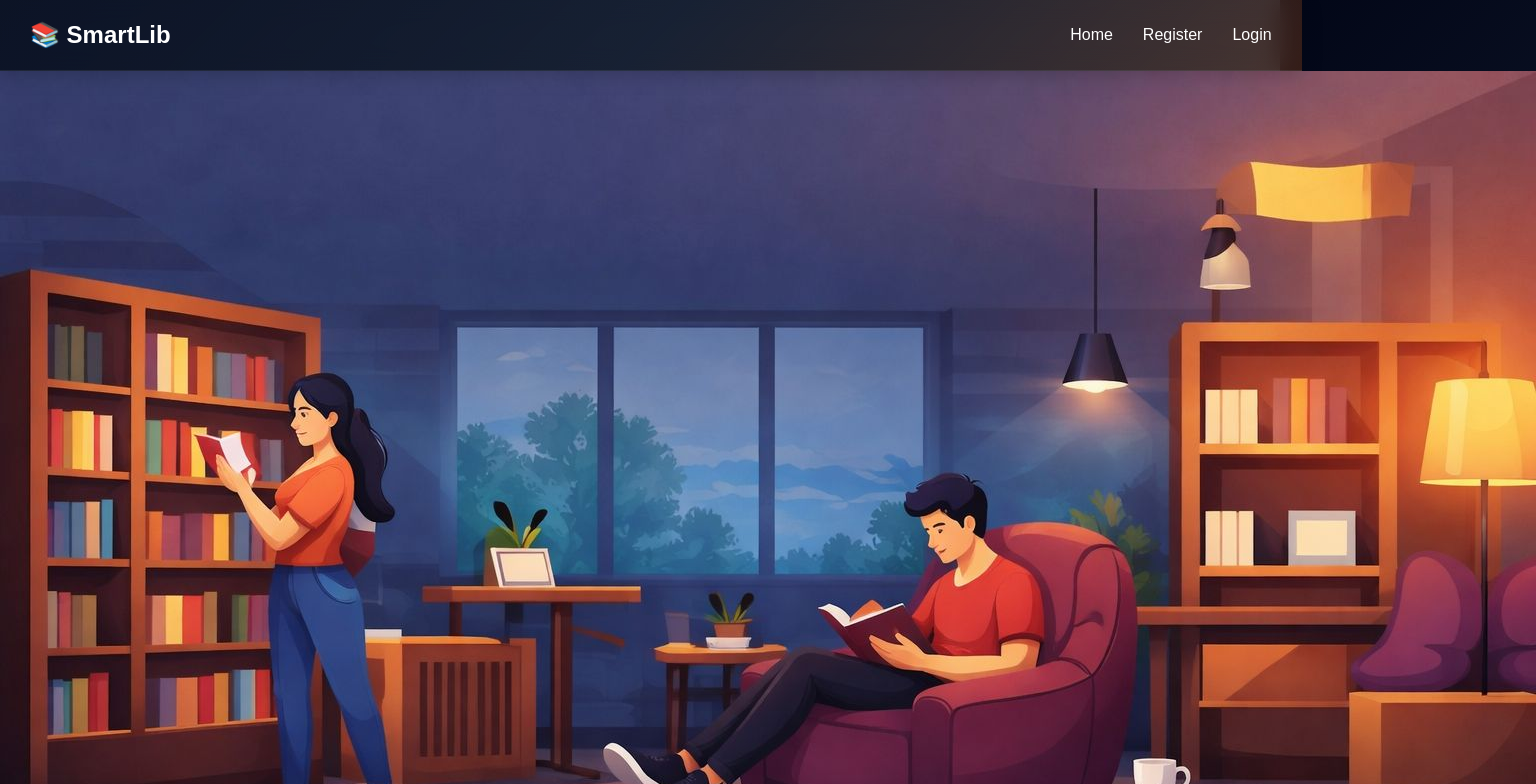
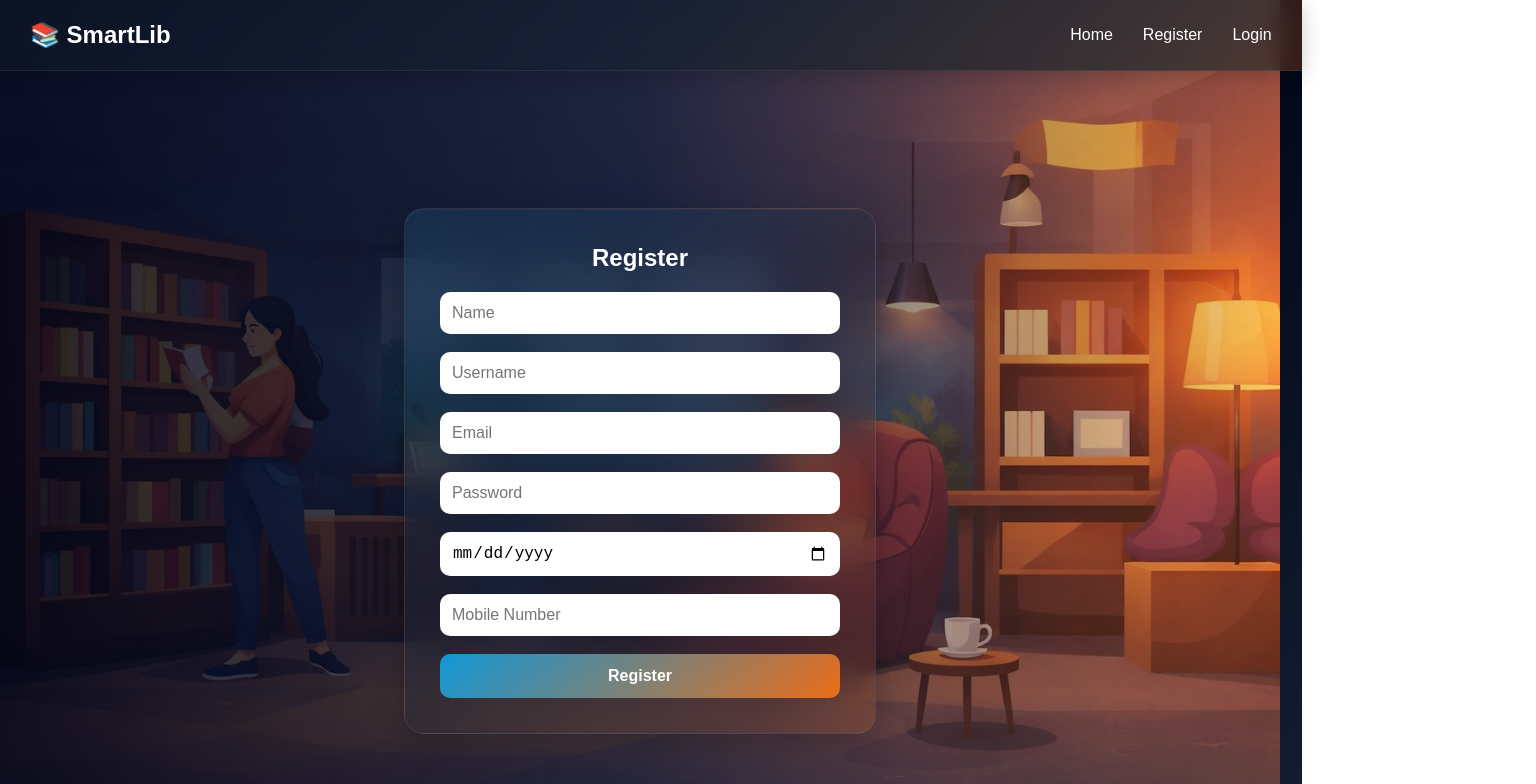
Before and after one commit to naagarSaloni/libraryManagement-, a React app in the folder frontend/: page /register in a window 1280 px wide. Shown: the top 784 px of the page, 1536 px wide, since content can reach past the window. Built offline with nearby package versions, Linux system fonts and the light colour scheme; the HTML template or start-up script is replaced by a standard one.

Commit message:
Update Auth.css

```diff
--- a/frontend/src/pages/Auth.css
+++ b/frontend/src/pages/Auth.css
@@ -1,80 +1,116 @@
-  import { useState } from "react";
-import "./Auth.css";
-import Navbar from "../components/Navbar";
-import bgImage from "../assets/library.jpg";
-
-function Register() {
-  const [dob, setDob] = useState("");
-  const [mobile, setMobile] = useState("");
-
-  const handleSubmit = (e) => {
-    e.preventDefault();
-
-    const birthDate = new Date(dob);
-    const today = new Date();
-
-    let age = today.getFullYear() - birthDate.getFullYear();
-    const monthDiff = today.getMonth() - birthDate.getMonth();
-
-    if (
-      monthDiff < 0 ||
-      (monthDiff === 0 && today.getDate() < birthDate.getDate())
-    ) {
-      age--;
+  html,
+body {
+  height: 100%;
+  margin: 0;
+  padding: 0;
 }
 
-    if (age <= 15) {
-      alert("Age must be greater than 15");
-      return;
+.auth-container {
+  position: relative;
+  height: 100vh;
+  width: 100%;
+  overflow: hidden;
 }
 
-    if (!/^\d{10}$/.test(mobile)) {
-      alert("Enter valid 10-digit mobile number");
-      return;
+.auth-bg {
+  width: 100%;
+  height: 100%;
+  object-fit: cover;
+  display: block;
 }
 
-    alert("Form submitted successfully");
-  };
+.auth-overlay {
+  position: absolute;
+  top: 0;
+  left: 0;
+  width: 100%;
+  height: 100%;
 
-  return (
-    <>
-      <Navbar />
+  background: linear-gradient(
+    to right,
+    rgba(2, 6, 23, 0.85),
+    rgba(15, 23, 42, 0.7),
+    rgba(249, 115, 22, 0.25)
+  );
 
-      <div className="auth-container">
-        <img src={bgImage} className="auth-bg" alt="Library" />
-
-        <div className="auth-overlay">
-          <div className="auth-card">
-            <h2>Register</h2>
-
-            <form onSubmit={handleSubmit} className="auth-form">
-              <input type="text" placeholder="Name" required />
-              <input type="text" placeholder="Username" required />
-              <input type="email" placeholder="Email" required />
-              <input type="password" placeholder="Password" required />
-
-              <input
-                type="date"
-                value={dob}
-                onChange={(e) => setDob(e.target.value)}
-                required
-              />
-
-              <input
-                type="tel"
-                placeholder="Mobile Number"
-                value={mobile}
-                onChange={(e) => setMobile(e.target.value)}
-                required
-              />
-
-              <button type="submit">Register</button>
-            </form>
-          </div>
-        </div>
-      </div>
-    </>
-  );
+  display: flex;
+  justify-content: center;
+  align-items: center;
 }
 
-export default Register;
+.auth-card {
+  width: 400px;
+  min-height: 450px;
+  padding: 35px;
+  border-radius: 20px;
+
+  background: linear-gradient(
+    135deg,
+    rgba(56, 189, 248, 0.12),
+    rgba(30, 41, 59, 0.25),
+    rgba(249, 115, 22, 0.12)
+  );
+
+  backdrop-filter: blur(20px);
+  -webkit-backdrop-filter: blur(20px);
+
+  color: white;
+
+  box-shadow:
+    0 8px 32px rgba(0, 0, 0, 0.25),
+    inset 0 1px 1px rgba(255, 255, 255, 0.05);
+
+  border: 1px solid rgba(255, 255, 255, 0.08);
+}
+
+.auth-card h2 {
+  margin: 0 0 20px 0;
+  text-align: center;
+}
+
+.auth-form {
+  display: flex;
+  flex-direction: column;
+  gap: 18px;
+}
+
+.auth-form input {
+  width: 100%;
+  padding: 12px;
+  border-radius: 10px;
+  font-size: 1rem;
+  box-sizing: border-box;
+  border: none;
+  outline: none;
+}
+
+.auth-form button {
+  width: 100%;
+  height: 44px;
+  border-radius: 10px;
+  border: none;
+  cursor: pointer;
+  color: white;
+  font-size: 1rem;
+  font-weight: bold;
+  background: linear-gradient(
+    135deg,
+    rgba(14, 165, 233, 0.9),
+    rgba(249, 115, 22, 0.9)
+  );
+  transition: all 0.3s ease;
+}
+
+.auth-form button:hover {
+  background: linear-gradient(
+    135deg,
+    rgba(14, 165, 233, 1),
+    rgba(249, 115, 22, 1)
+  );
+
+  transform: translateY(-3px);
+
+  box-shadow:
+    0 8px 25px rgba(249, 115, 22, 0.4),
+    0 4px 15px rgba(56, 189, 248, 0.3);
+}
```
Lines whose indentation alone changed are shown as unchanged.
